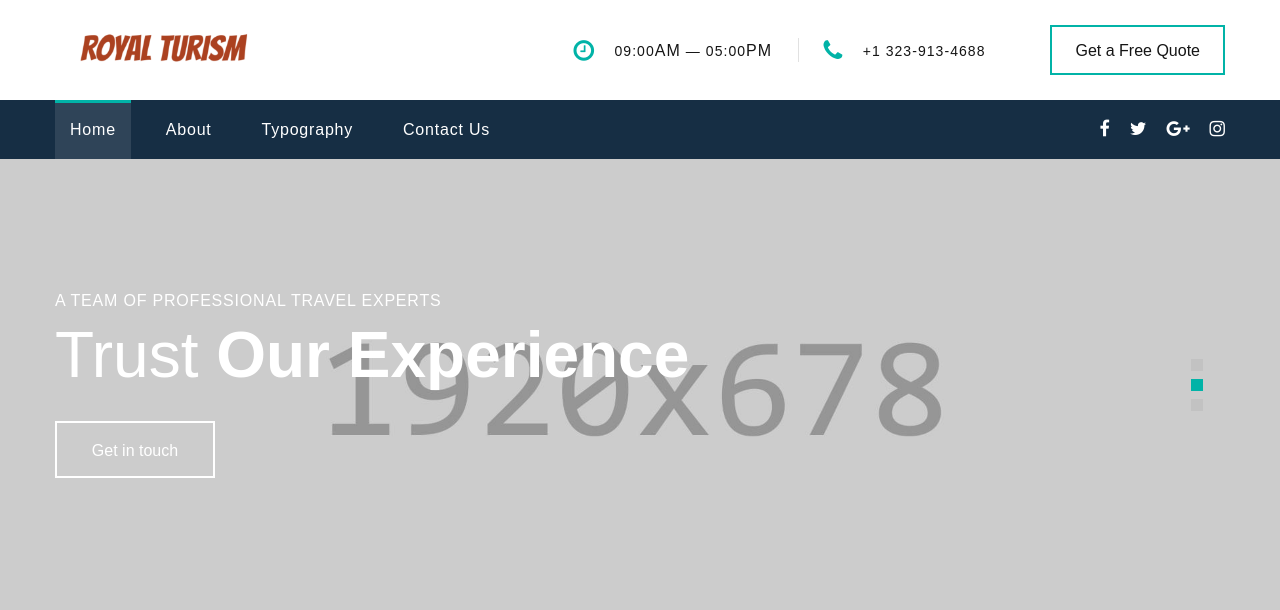
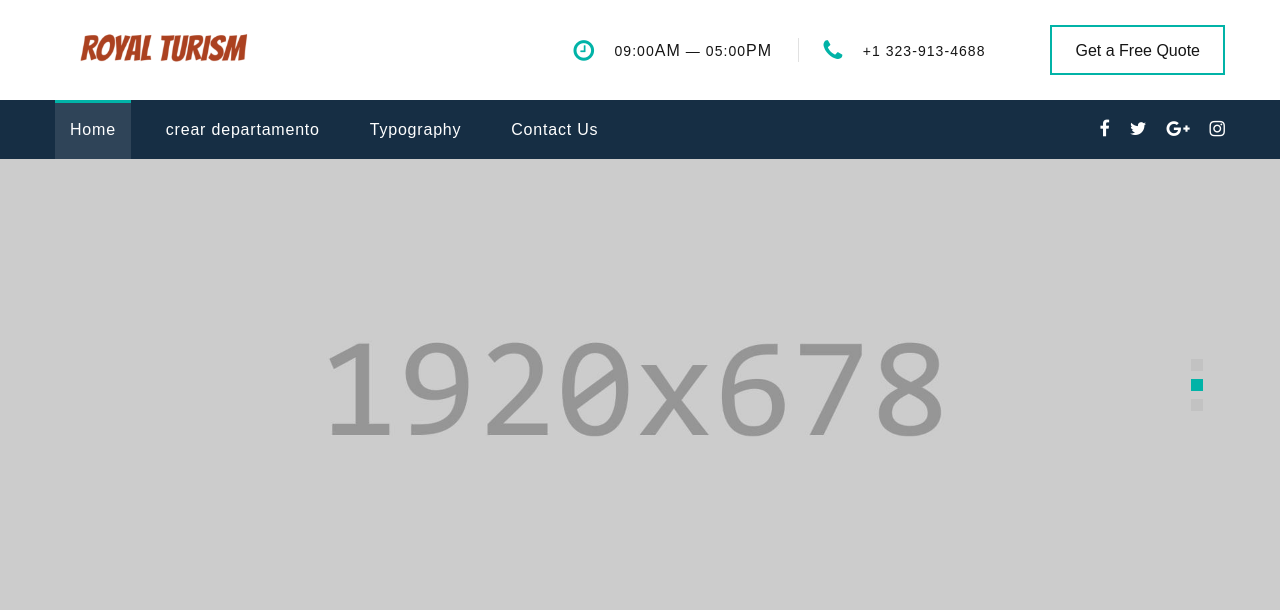
Before and after one commit to BliZzZ-bit/RoyalTurism, a Django app: template templates/index.html in a window 1280 px wide. Shown: the top 610 px of the page. Run offline with Django 3.2, Linux system fonts and the light colour scheme; the template is opened without the code that fills it, so the values that code supplies are empty; some libraries are stand-ins or nearby versions.

Commit message:
Inclusion de nuevas templates

```diff
--- a/TurismoReal/urls.py
+++ b/TurismoReal/urls.py
@@ -15,10 +15,10 @@ Including another URLconf
 """
 from django.contrib import admin
 from django.urls import path,include
-from apps.web.views import Home
+from django.views.generic.base import TemplateView
 
 urlpatterns = [
     path('admin/', admin.site.urls),
     path('apps/',include(('apps.web.urls'))),
-    path('',Home, name = 'index')
+    path('', TemplateView.as_view(template_name='index.html'), name='index'),
 ]
--- a/templates/base_generic.html
+++ b/templates/base_generic.html
@@ -1,4 +1,3 @@
-{% load static %}
 <!DOCTYPE html>
 <html class="wide wow-animation" lang="en">
   <head>
@@ -8,6 +7,7 @@
     <meta name="viewport" content="width=device-width, height=device-height, initial-scale=1.0, maximum-scale=1.0, user-scalable=0">
     <meta http-equiv="X-UA-Compatible" content="IE=edge">
     <meta charset="utf-8">
+    {% load static %}
     <link rel="icon" href="{% static 'images/favicon.ico' %}" type="image/x-icon">
     <!-- Stylesheets-->
     <link rel="stylesheet" type="text/css" href="{% static '//fonts.googleapis.com/css?family=Montserrat:400,500,600,700%7CPoppins:400%7CTeko:300,400' %}" >
@@ -19,19 +19,6 @@
 
   <body>
 
-    <!-- no sabemos que pedo
-        <div class="ie-panel"><a href="http://windows.microsoft.com/en-US/internet-explorer/"><img src="images/ie8-panel/warning_bar_0000_us.jpg" height="42" width="820" alt="You are using an outdated browser. For a faster, safer browsing experience, upgrade for free today."></a></div>
-    <div class="preloader">
-      <div class="preloader-body">
-        <div class="cssload-container">
-          <div class="cssload-speeding-wheel"></div>
-        </div>
-        <p>Cargando...</p>
-      </div>
-    </div>
-    <div class="page"> -->
-
-    {% block navbar %}
       <header class="section page-header">
         <!-- RD Navbar-->
         <div class="rd-navbar-wrap">
@@ -81,7 +68,7 @@
                   <ul class="rd-navbar-nav">
                     <li class="rd-nav-item active"><a class="rd-nav-link" href="{% url 'index' %}">Home</a>
                     </li>
-                    <li class="rd-nav-item"><a class="rd-nav-link" href="about.html">About</a>
+                    <li class="rd-nav-item"><a class="rd-nav-link" href="{% url 'crear_departamento' %}">crear departamento</a>
                     </li>
                     <li class="rd-nav-item"><a class="rd-nav-link" href="typography.html">Typography</a>
                     </li>
@@ -94,7 +81,6 @@
           </nav>
         </div>
       </header>
-      {% endblock %}
 
       {% block content %}
       {% endblock %}
```
